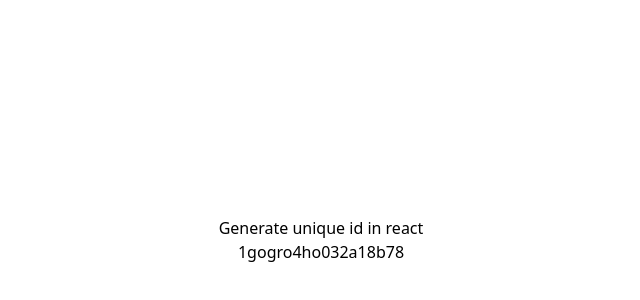
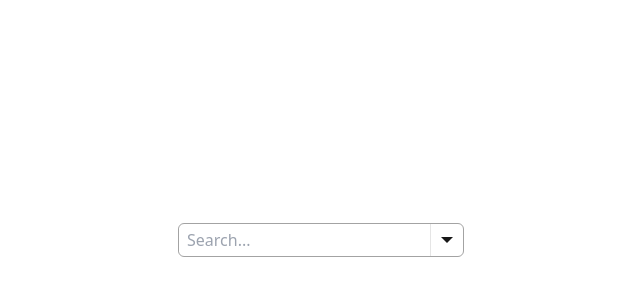
Before and after one commit to DevCodingGhost/ReactJS-with-TailwindCSS-Tutorials, a React (Vite) app: page / in a window 1280 px wide. Shown: the part 160-460 px from the top of the page, without its empty margins (319-959 px from the left). Built offline with nearby package versions, Linux system fonts and the light colour scheme.

Commit message:
Custom Select with Search

```diff
--- a/src/App.jsx
+++ b/src/App.jsx
@@ -1,16 +1,29 @@
 import { useState } from "react";
-import { uuid } from "./components/uuid";
+import { Select } from "./components/Select";
 
 const App = () => {
-  const [id] = useState(uuid());
-
-  console.log(id);
-
+  const [value, setValue] = useState("");
   return (
     <div className="h-screen w-full">
       <div className="absolute -translate-x-1/2 -translate-y-1/2 top-1/2 left-1/2 flex flex-col items-center justify-center">
-        <div>Generate unique id in react</div>
-        <div>{id}</div>
+        <Select
+          value={value}
+          onChange={(e) => setValue(e)}
+          options={[
+            "item 1",
+            "item 2",
+            "item 3",
+            "item 4",
+            "item 5",
+            "item 6",
+            "item 7",
+            "item 8",
+            "item 9",
+            "item 10",
+            "item 11",
+            "item 12",
+          ]}
+        />
       </div>
     </div>
   );
--- /dev/null
+++ b/src/components/Select.jsx
@@ -0,0 +1,113 @@
+import PropTypes from "prop-types";
+import { useState, useMemo, useEffect } from "react";
+import { uuid } from "./uuid";
+import { classNames } from "./classNames";
+
+export const Select = ({ options, value, onChange }) => {
+  const [search, setSearch] = useState("");
+  const [open, setOpen] = useState(false);
+
+  const [id] = useState(uuid());
+
+  useEffect(() => {
+    function handleOutsideClick(e) {
+      if (
+        !e.target.closest(`#Toggle-${id}`) &&
+        !e.target.closest(`#Select-${id}`)
+      )
+        setOpen(false);
+    }
+
+    document.addEventListener("mousedown", handleOutsideClick);
+
+    return () => document.removeEventListener("mousedown", handleOutsideClick);
+  }, []);
+
+  const opt = useMemo(() => {
+    //Manage search and options
+    const OPTIONS = options.filter(
+      (o) =>
+        o.toString().toLowerCase().indexOf(search.toString().toLowerCase()) !==
+        -1
+    );
+
+    return OPTIONS.length > 0
+      ? OPTIONS.map((o, i) => (
+          <div
+            key={i}
+            className="px-3 py-1 cursor-pointer text-neutral-600 hover:bg-neutral-300"
+            onClick={() => {
+              onChange(o.toString());
+              setOpen(false);
+            }}
+          >
+            {o}
+          </div>
+        ))
+      : [
+          <div
+            key={"not-found"}
+            className="px-3 py-1 cursor-pointer text-neutral-600 hover:bg-neutral-300"
+            onClick={() => {
+              onChange("");
+              setOpen(false);
+            }}
+          >
+            No Matches Found
+          </div>,
+        ];
+  }, [options, search]);
+
+  useMemo(() => setSearch(value), [value]);
+
+  return (
+    <div
+      id={`Select-${id}`}
+      className="relative flex flex-col items-center justify-center"
+    >
+      <div className="flex items-center justify-between divide-x divide-neutral-200 gap-1 border border-neutral-400 rounded-md overflow-hidden">
+        <input
+          className="outline-none px-2"
+          placeholder="Search..."
+          type="text"
+          value={search}
+          onChange={(e) => setSearch(e.target.value)}
+          onFocus={() => setOpen(true)}
+        />
+        <span
+          className="relative p-4 cursor-pointer"
+          onClick={() => setOpen((p) => !p)}
+          id={`Toggle-${id}`}
+        >
+          <span
+            className={classNames(
+              "absolute top-1/2 left-1/2 -translate-x-1/2 -translate-y-1/2 border-[6px] border-l-transparent border-r-transparent border-b-0 border-t-neutral-900 transition-[transform]",
+              open ? "rotate-180" : "rotate-0"
+            )}
+          ></span>
+        </span>
+      </div>
+      <div
+        id="options"
+        className={classNames(
+          "absolute top-10 border-neutral-400 w-full rounded-md overflow-auto transition-all",
+          open ? "max-h-40 border" : "max-h-0 border-0"
+        )}
+      >
+        {opt}
+      </div>
+    </div>
+  );
+};
+
+Select.propTypes = {
+  options: PropTypes.array.isRequired,
+  value: PropTypes.string.isRequired,
+  onChange: PropTypes.func.isRequired,
+};
+
+Select.defaultProps = {
+  options: [],
+  value: "",
+  onChange: () => {},
+};
```
